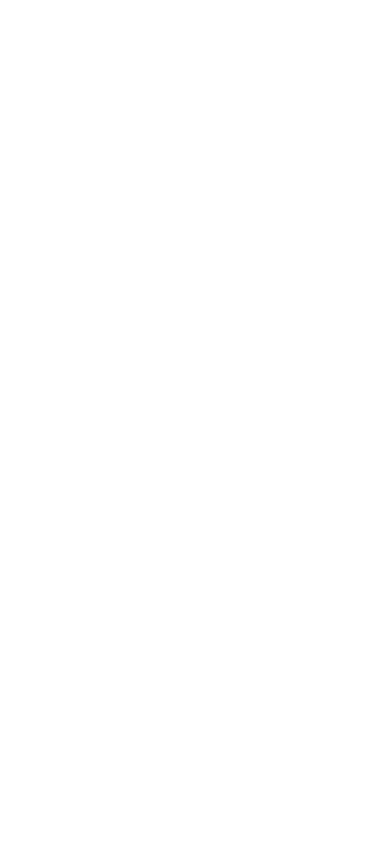
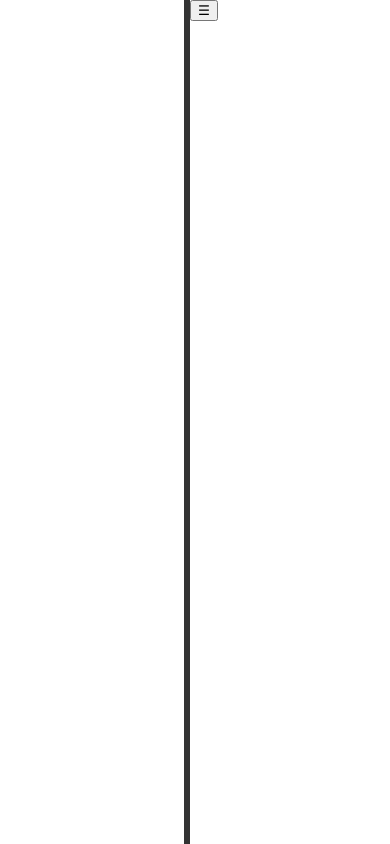
Before and after one commit to jkantarek/frameer_3d, a website built with Vite: page index.html in a window 390 px wide. Built offline with nearby package versions, Linux system fonts and the light colour scheme.

Commit message:
feat(001-webgl-3d-viewport-control-pane): Phase 1 — Runtime deps, Vite headers, HTML/CSS layout shell
- Install three, opencascade.js, tweakpane, @tweakpane/plugin-essentials, @types/three
- Add Cross-Origin-Resource-Policy header + optimizeDeps exclude for opencascade.js
- Replace canvas#app with full DOM: viewport-container, drag-handle, scene-controls
- Create src/style.css with flex layout, CSS custom property --pane-width, collapse state
- Import style.css in main.ts

Co-authored-by: Copilot <223556219+Copilot@users.noreply.github.com>

```diff
--- a/index.html
+++ b/index.html
@@ -6,7 +6,13 @@
     <title>Frameer 3D</title>
   </head>
   <body>
-    <canvas id="app"></canvas>
+    <div id="viewport-container">
+      <canvas id="viewport" role="img" aria-label="3D viewport"></canvas>
+    </div>
+    <div id="drag-handle" role="separator" aria-orientation="vertical" aria-valuenow="0"></div>
+    <div id="scene-controls">
+      <button id="toggle-pane" aria-expanded="false" aria-label="Toggle control pane">☰</button>
+    </div>
     <script type="module" src="/src/main.ts"></script>
   </body>
 </html>
--- a/src/main.ts
+++ b/src/main.ts
@@ -1,7 +1,9 @@
+import './style.css';
+
 export function main(): void {
-  const canvas = document.getElementById('app');
+  const canvas = document.getElementById('viewport');
   if (!(canvas instanceof HTMLCanvasElement)) {
-    throw new Error('No canvas element with id="app" found');
+    throw new Error('No canvas element with id="viewport" found');
   }
   // TODO: initialise WebGL/WASM renderer
   console.warn('Frameer 3D renderer not yet initialised', canvas);
--- /dev/null
+++ b/src/style.css
@@ -0,0 +1,37 @@
+body {
+  display: flex;
+  height: 100dvh;
+  overflow: hidden;
+  margin: 0;
+}
+
+#viewport-container {
+  flex: 2;
+  position: relative;
+  min-width: 0;
+}
+
+canvas {
+  width: 100%;
+  height: 100%;
+  display: block;
+}
+
+#scene-controls {
+  flex: 0 0 var(--pane-width, calc(100vw / 3));
+  min-width: 200px;
+  max-width: 50vw;
+  overflow-y: auto;
+}
+
+#scene-controls[data-collapsed='true'] {
+  flex: 0 0 32px;
+  min-width: 32px;
+  overflow: hidden;
+}
+
+#drag-handle {
+  width: 6px;
+  cursor: col-resize;
+  background: #333;
+}
--- a/vite.config.ts
+++ b/vite.config.ts
@@ -4,17 +4,22 @@ export default defineConfig({
   build: {
     target: 'es2022',
   },
+  optimizeDeps: {
+    exclude: ['opencascade.js'],
+  },
   server: {
     headers: {
       // Required for SharedArrayBuffer / WASM threading
       'Cross-Origin-Opener-Policy': 'same-origin',
       'Cross-Origin-Embedder-Policy': 'require-corp',
+      'Cross-Origin-Resource-Policy': 'cross-origin',
     },
   },
   preview: {
     headers: {
       'Cross-Origin-Opener-Policy': 'same-origin',
       'Cross-Origin-Embedder-Policy': 'require-corp',
+      'Cross-Origin-Resource-Policy': 'cross-origin',
     },
   },
 });
```
Also changed, not shown: eslint.config.mjs (+9 -1 lines), package.json (+7 -0 lines), specs/001-webgl-3d-viewport-control-pane/progress.md (added, +10 -0 lines), specs/001-webgl-3d-viewport-control-pane/tasks.md (+4 -4 lines), pnpm-lock.yaml.
